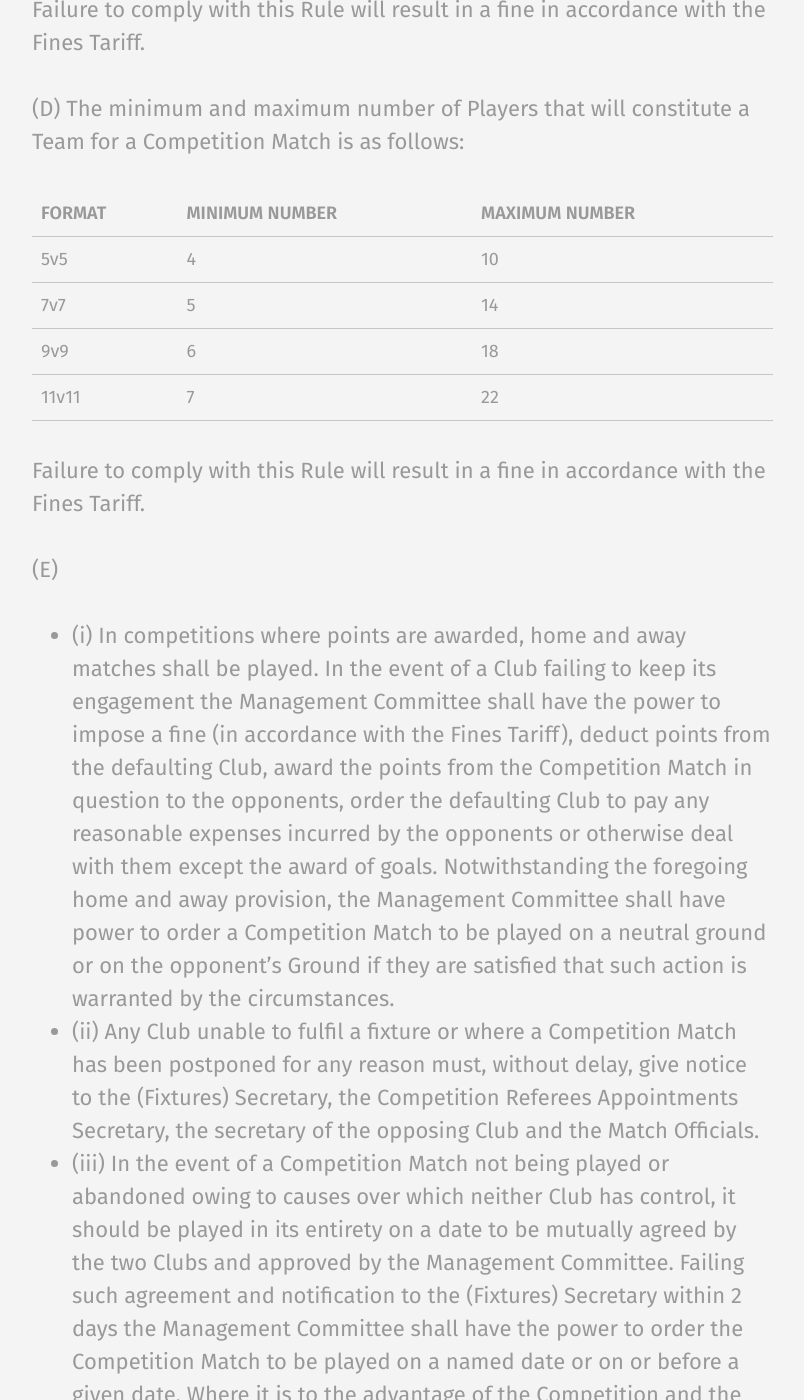
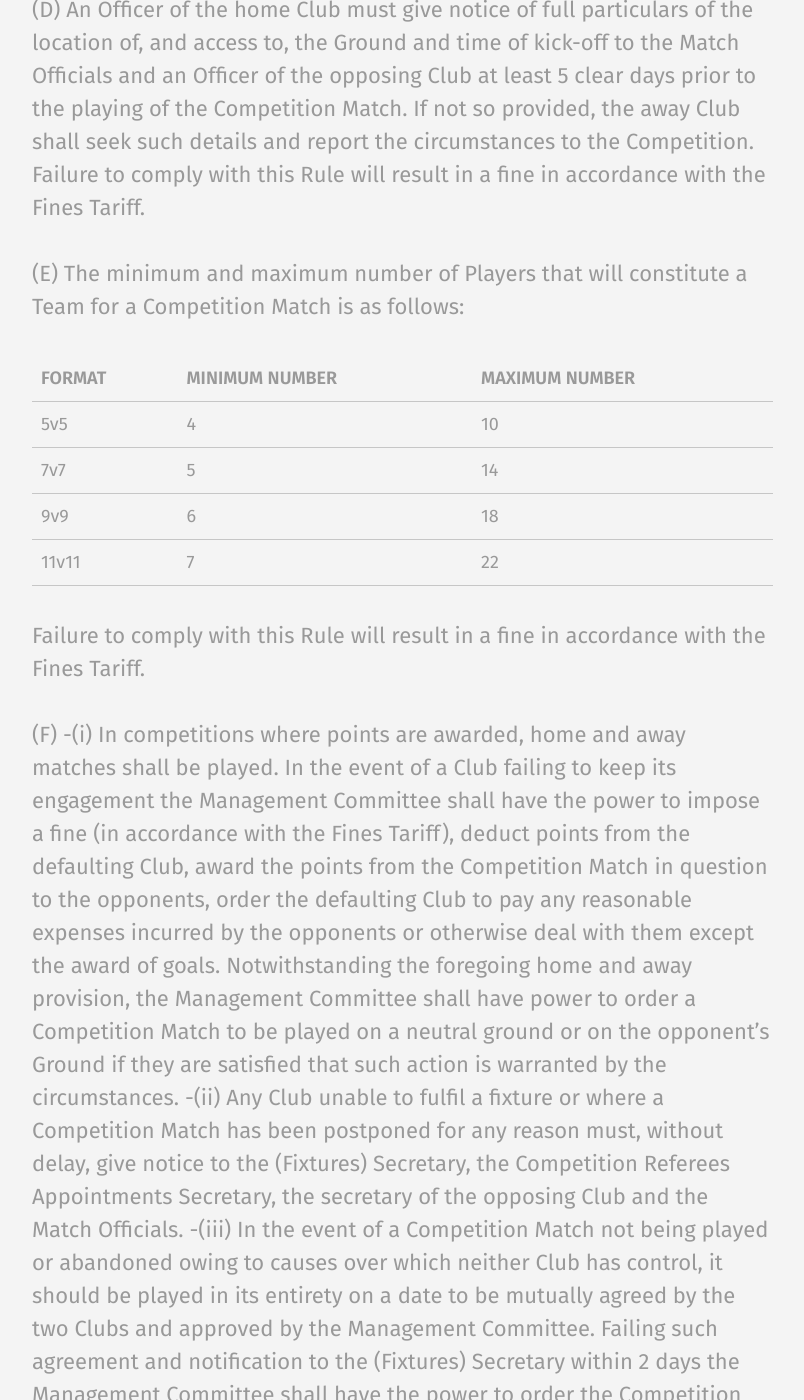
Before and after one commit to rotherleague/Rother, a Jekyll site: the page built from rules.md, in a window 1280 px wide and 1400 px high, scrolled down 41213 px. Shown: the whole window, without its empty margins (56-860 px from the left). Built offline with Jekyll 4.4.1, drawn with Linux system fonts in a browser that asks for light colours; some of the changed text lies outside the part shown.

Commit message:
Update 20.md

```diff
--- a/_includes/rules/20.md
+++ b/_includes/rules/20.md
@@ -11,7 +11,9 @@ Football Turf Pitches (3G) are allowed in this Competition provided they meet th
 The home Club is also responsible for advising Participants of footwear requirements when confirming match arrangements in accordance with Rule 20(C).
 
 All Competition Matches shall have a duration as set out below unless a shorter time is mutually arranged by the two Clubs in consultation with the referee prior to the commencement of the Competition Match, and in any event shall be of equal halves.
+
 Competition Matches should be played in accordance with the Laws appropriate to the relevant age group, as laid down by The FA, as detailed below.
+
 
 | Age Group	| Minimum duration of play per half (minutes)	| Maximum duration of play per half (minutes)	| Maximum playing time in one day in all organized development fixtures (minutes)	| Maximum playing time in one day in all tournaments and trophy events/festivals (minutes)	| Competition structure	|
 | ---------------	| --------------- | ---------------	| ---------------	| --------------- | ---------------	|
@@ -23,23 +25,26 @@ Competition Matches should be played in accordance with the Laws appropriate to
 | Under 15 and Under 16 | 25 | 40 | 100 | 150 | Any varieties including one season long league table	|
 | Under 17 and Under 18 | 25 | 45 | 120 | 180 | Any varieties including one season long league table	|
 
+For the purpose of this Competition, the maximum playing time per half as stated above will be used.
+
 For round robin/trophy events, the maximum duration of play per half cannot be exceeded, but the minimum duration of play per half may be adjusted.
 
 For trophy events, the Competition may award mementos.
 
-The times of kick-off shall be fixed at the AGM and can only be altered by the mutual consent of the two competing Clubs prior to the scheduled date of the Competition Match with written notification given to the Competition at least 7 days prior.
+The times of kick-off shall be fixed at the AGM and can only be altered by the mutual consent of the two competing Clubs prior to the scheduled date of the Competition Match with written notification given to the  Competition at least 7 days prior.
 
 Referees must order Competition Matches to commence at the appointed time and must report all late starts to the Competition.
 
 The home Team must provide goal nets, corner flags and at least two footballs fit for play and the referee shall make a report to the Competition if the footballs are unsuitable. Failure to comply with this Rule will result in a fine in accordance with the Fines Tariff.
 
-(B)	Except by permission of the Management Committee all Competition Matches must be played on the dates originally fixed but priority shall be given to The FA and parent County Association Cup Competitions. All other matches must be considered secondary. Clubs may mutually agree to bring forward a Competition Match with the consent of the (Fixtures) Secretary. Failure to comply with this Rule will result in a fine in accordance with the Fines Tariff.
+(C)	Except by permission of the Management Committee all Competition Matches must be played on the dates originally fixed but priority shall be given to The FA and parent County Association Cup Competitions. All other matches must be considered secondary. Clubs may mutually agree to bring forward a Competition Match with the consent of the (Fixtures) Secretary. Failure to comply with this Rule will result in a fine in accordance with the Fines Tariff.
 
 In the case of a revised fixture date, the Clubs must be given by the Competition 5 clear days’ notice of the Competition Match (unless otherwise mutually agreed).
 
-(C)	An Officer of the home Club must give notice of full particulars of the location of, and access to, the Ground and time of kick-off to the Match Officials and an Officer of the opposing Club at least 5 clear days prior to the playing of the Competition Match. If not so provided, the away Club shall seek such details and report the circumstances to the Competition. Failure to comply with this Rule will result in a fine in accordance with the Fines Tariff.
+(D)	An Officer of the home Club must give notice of full particulars of the location of, and access to, the Ground and time of kick-off to the Match Officials and an Officer  of the opposing Club at least 5 clear days prior to the playing of the Competition Match. If not so provided, the away Club shall seek such details and report the circumstances to the Competition. Failure to comply with this Rule will result in a fine in accordance with the Fines Tariff.
 
-(D)	The minimum and maximum number of Players that will constitute a Team for a Competition Match is as follows:
+(E)	The minimum and  maximum number of Players that will constitute a Team for a Competition Match is as follows:
+
 
 | FORMAT	| MINIMUM NUMBER	| MAXIMUM NUMBER	|
 | ------	| --------------- | ---------------	|
@@ -50,30 +55,33 @@ In the case of a revised fixture date, the Clubs must be given by the Competitio
 
 Failure to comply with this Rule will result in a fine in accordance with the Fines Tariff.
 
-(E)
-- (i)	In competitions where points are awarded, home and away matches shall be played. In the event of a Club failing to keep its engagement the Management Committee shall have the power to impose a fine (in accordance with the Fines Tariff), deduct points from the defaulting Club, award the points from the Competition Match in question to the opponents, order the defaulting Club to pay any reasonable expenses incurred by the opponents or otherwise deal with them except the award of goals. Notwithstanding the foregoing home and away provision, the Management Committee shall have power to order a Competition Match to be played on a neutral ground or on the opponent’s Ground if they are satisfied that such action is warranted by the circumstances.
-- (ii)	Any Club unable to fulfil a fixture or where a Competition Match has been postponed for any reason must, without delay, give notice to the (Fixtures) Secretary, the Competition Referees Appointments Secretary, the secretary of the opposing Club and the Match Officials.
-- (iii)	In the event of a Competition Match not being played or abandoned owing to causes over which neither Club has control, it should be played in its entirety on a date to be mutually agreed by the two Clubs and approved by the Management Committee. Failing such agreement and notification to the (Fixtures) Secretary within 2 days the Management Committee shall have the power to order the Competition Match to be played on a named date or on or before a given date. Where it is to the advantage of the Competition and the Clubs involved agree, the Management Committee shall also be empowered to order the score at the time of an abandonment to stand. Providing gate money is taken and retained the visiting Club shall receive their actual standard class rail or bus fares or the equivalent for 2 persons, or car allowance at 30p per mile for transporting 2 persons, or hire charge of a coach (receipt to be submitted). The residue (if any) to be equally divided between the two Clubs after deducting the cost of advertising, printing, posting, police and Match Officials charges. The home Club shall take the whole of the proceeds of the second Competition Match.
-Failure to comply with this Rule will result in a fine in accordance with the Fines Tariff.
-- (iv)	The Management Committee shall review all Competition Matches abandoned in cases where it is consequent upon the conduct of either or both Teams.  Where it is to the advantage of the Competition and does no injustice to either Club, the Management Committee shall be empowered to order the score at the time of the abandonment to stand. In all cases where the Management Committee are satisfied that a Competition Match was abandoned owing to the conduct of one Team or its Club member(s) they shall be empowered to award the points for the Competition Match to the opponent. In cases where a Competition Match has been abandoned owing to the conduct of both Teams or their Club member(s), the Management Committee shall rule that neither Team will be awarded any points for that Competition Match and it shall not be replayed.  No fine(s) can be applied by the Management Committee for an abandoned Competition Match.
-- (v)	The Management Committee shall review any Competition Match that has taken place where either or both Teams were under a suspension imposed upon them by The FA or Affiliated Association. In each case the Team that was under suspension would be dealt with in the same manner as if they had participated with ineligible players in accordance with Rule 18(N)(i) above. Where both Teams were under suspension the Competition Match must be declared null and void and shall not be replayed.
+(F)
+-(i)	In competitions where points are awarded, home and away matches shall be played. In the event of a Club failing to keep its engagement the Management Committee shall have the power to impose a fine (in accordance with the Fines Tariff), deduct points from the defaulting Club, award the points from the Competition Match in question to the opponents, order the defaulting Club to pay any reasonable expenses incurred by the opponents or otherwise deal with them except the award of goals. Notwithstanding the foregoing home and away provision, the Management Committee shall have power to order a Competition Match to be played on a neutral ground or on the opponent’s Ground if they are satisfied that such action is warranted by the circumstances.
+-(ii)	Any Club unable to fulfil a fixture or  where  a  Competition Match  has  been  postponed  for  any reason must, without delay, give notice to the (Fixtures) Secretary, the Competition Referees Appointments Secretary, the secretary of the opposing Club and the Match Officials.
+-(iii)	In the event of a Competition Match not being played or abandoned owing to causes over which neither Club has control, it should be played in its entirety on a date to be mutually agreed by the two Clubs and approved by the Management Committee. Failing such agreement and notification to the (Fixtures) Secretary within 2 days the Management Committee shall have the power to order the Competition Match to be played on a named date or on or before a given date. Where it is to the advantage of the Competition and the Clubs involved agree, the Management Committee shall also be empowered to order the score at the time of an abandonment to stand. Providing gate money is taken and retained the visiting Club shall receive their actual standard class rail or bus fares or the equivalent for 2 persons, or car allowance at 30p per mile for transporting 2 persons, or hire charge of a coach (receipt to be submitted). The residue (if any) to be equally divided between the two Clubs after deducting the cost of advertising, printing, posting, police and Match Officials charges. The home Club shall take the whole of the proceeds of the second Competition Match.
+-Failure to comply with this Rule will result in a fine in accordance with the Fines Tariff.
+-(iv)	The Management Committee shall review all Competition Matches abandoned in cases where it is consequent upon the conduct of either or both Teams.  Where it is to the advantage of the Competition and does no injustice to either Club, the Management Committee shall be empowered to order the score at the time of the abandonment to stand. In all cases where the Management Committee are satisfied that a Competition Match was abandoned owing to the conduct of one Team or its Club member(s) they shall be empowered to award the points for the Competition Match to the opponent. In cases where a Competition Match has been abandoned owing to the conduct of both Teams or their Club member(s), the Management Committee shall rule that neither Team will be awarded any points for that Competition Match and it shall not be replayed.  No fine(s) can be applied by the Management Committee for an abandoned Competition Match.
+-(v)	The Management Committee shall review any Competition Match that has taken place where either or both Teams were under a suspension imposed upon them by The FA or Affiliated Association. In each case the Team that was under suspension would be dealt with in the same manner as if they had participated with ineligible players in accordance with Rule 18(N)(i) above. Where both Teams were under suspension the Competition Match must be declared null and void and shall not be replayed.
+-(vi)	If the Management Committee deem that due to exceptional circumstances the fixtures in any Division are unlikely to be completed before the end of the season it may order certain matches to be played on weekdays and/or to play “Double Header” fixtures. A “Double Header” fixture will consist of two matches on the same day between the same two teams played on the same ground, which will be determined by the Management Committee. Both matches would be of equal time with the two Clubs involved agreeing the time to be played which must be no less than half the normal full time for that Division’s matches and no more than the normal full time for that Division’s matches plus 20 minutes. The half time interval shall be of ten minutes duration and there shall be an interval of at least thirty minutes between the end of the first match and the start of the second match. Double Header” fixtures shall not apply to Mini-Soccer Divisions.
 
-(F)	A Club may at its discretion and in accordance with the Laws of the Game use substitute Players in any Competition Match.
+(G)	A Club may at its discretion and in accordance with the Laws of the Game use substitute Players in any Competition Match.
 
 Where a Competition does not allow return substitutes:
-- For Under 17s and Under 18s – a Club may name up to 5 substitute Players of whom not more 5 may be used.
+
+For Under 17s and Under 18s – a Club may name up to 5 substitute Players of whom not more than 5 may be used.
 
 Where a Competition does allow return substitutes:
-- For Under 11s - Under 18s – a Club may use up to 5 from 5 substitute Players.  A Player who has been substituted himself becomes a substitute and may replace any Player at any time subject to the substitution being carried out in accordance with Law 3 of the Laws of Association Football.
+
+For Under 11s - Under 16s – a Club may use unlimited substitutes from 5 substitute Players. A Player who has been substituted becomes a substitute and may replace any Player at any time subject to the substitution being carried out in accordance with Law 3 of the Laws of Association Football.
 
 For Mini-Soccer – any number of substitutions may be used at any time with the permission of the referee. Entry onto the field of play will only be allowed during a stoppage in play. A Player who has been replaced may return to play as a substitute for another Player. A Team must not have a match day squad greater than double the size of its team in an age group.
 
-In Youth Football only, the referee shall be informed of the names of the substitute Players not later than 10 minutes before the start of the Competition Match and a Player not so named may not take part in that Competition Match.
+In Youth Football only, the referee shall be informed of the names of the substitute Players not later than 10  minutes before the start of the Competition Match and a Player not so named may not take part in that Competition Match.
 
 A Player who has named as a substitute before the start of that Competition Match but does not actually play in the game shall not be considered to have been a Player in that Competition Match within the meaning of Rule 18 of this Competition.
 
-(G)	The half time interval shall be of 5 minutes’ duration, but it shall not exceed 15 minutes. The half time interval may only be altered with the consent of the referee.
+(H)	The half time interval shall be of 5 minutes’ duration, but it shall not exceed 15 minutes. The half time interval may only be altered with the consent of the referee.
 
-(H)	The Teams taking part in Under 7s to Under 11 or Youth Football shall identify a Team captain who may/shall wear an armband and shall have a responsibility to offer support in the management of the on-field discipline of his/her teammates. Failure to comply with this Rule will result in a fine in accordance with the Fines Tariff.
+(I)	The Teams taking part in Under 7s to Under 11 or Youth Football shall identify a Team captain who may/shall  wear an armband and shall have a responsibility to offer support in the management of the on-field discipline of his/her teammates. Failure to comply with this Rule will result in a fine in accordance with the Fines Tariff.
 
-(I)	With the exception of cup finals, kick times are to be between the hours of 9.30am and 12.30pm unless agreement is made between the opposing team. Teams are not permitted to start travelling before 8am in order to arrive at the kick off location so kick off times must be appropriate to the distance travelled. Teams have the right to request a kick off time after 12.30 but must give notification to the opposition and fixtures secretary 2 weeks in advance.
+(J)	With the exception of cup finals, kick times are to be between the hours of 9.30am and 12.30pm unless agreement is made between the opposing team. Teams are not permitted to start travelling before 8am in order to arrive at the kick off location with suitable warming up time prior to kick off. Kick off times must therefore be appropriate to the distance travelled. Teams have the right to request a kick off time after 12.30 but must give notification to the opposition and fixtures secretary 2 weeks in advance.
```
